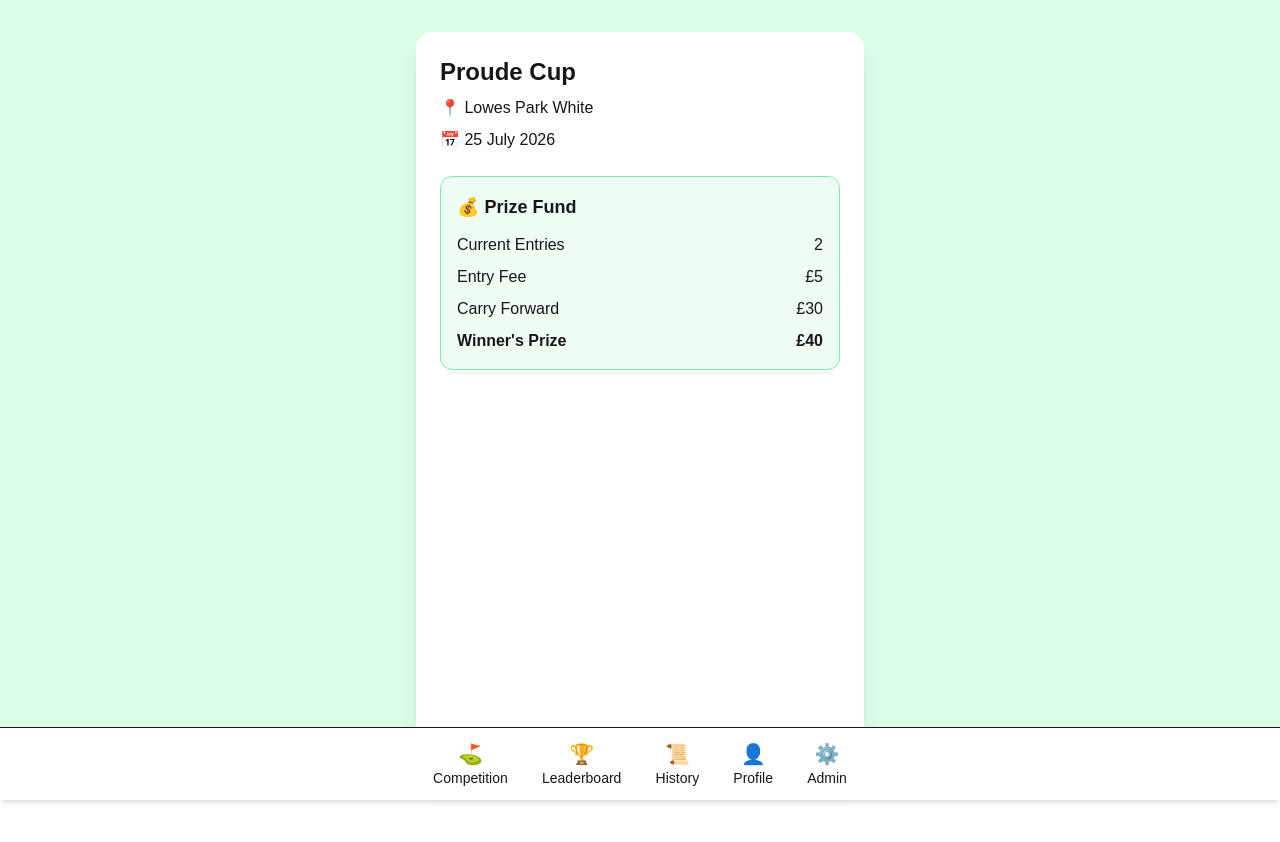
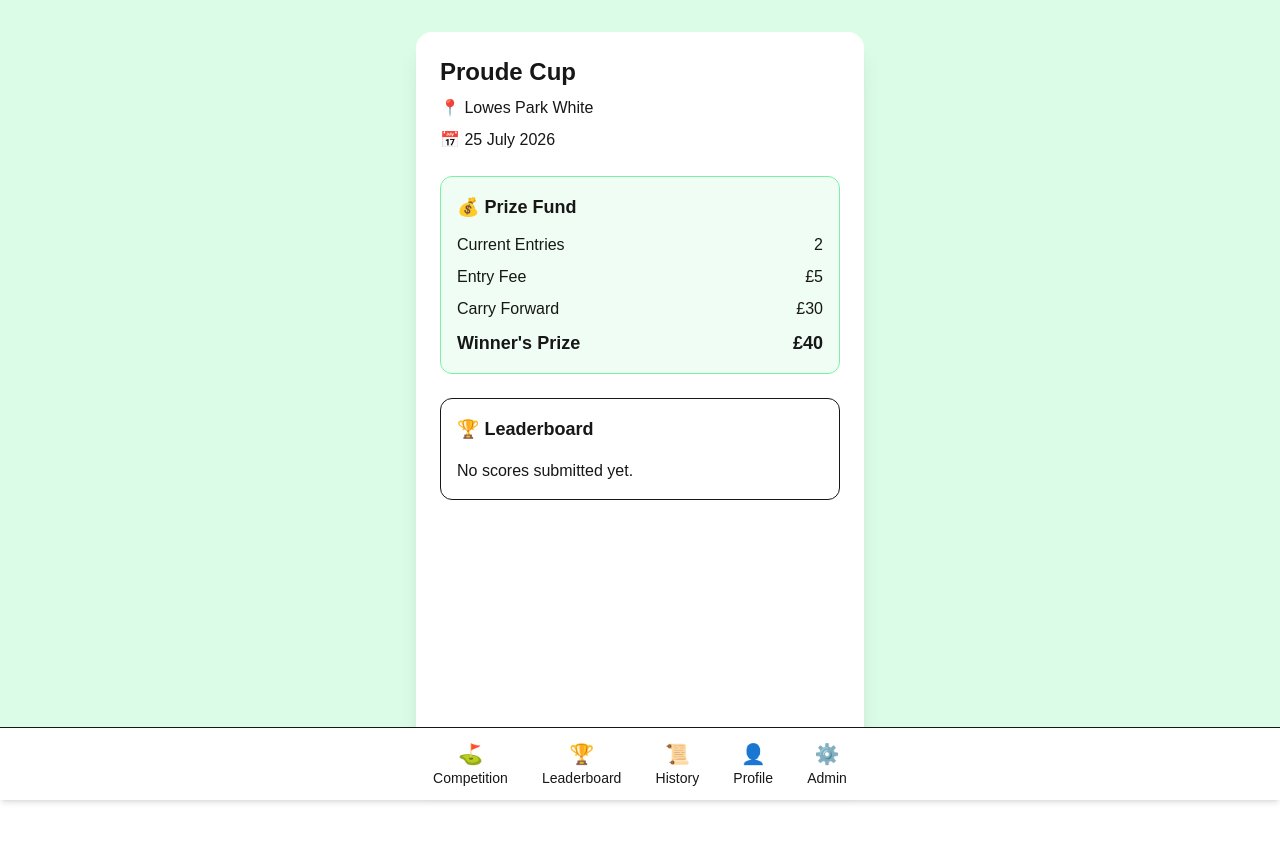
Before and after one commit to stuarthall81/lp5, a Next.js app: page /competition/2026-proude-cup in a window 1280 px wide. Shown: the top 842 px of the page. Built offline with nearby package versions, Linux system fonts and the light colour scheme.

Commit message:
Set up Supabase database and project connection

```diff
--- a/app/competition/[id]/page.tsx
+++ b/app/competition/[id]/page.tsx
@@ -3,6 +3,7 @@ import { playerEntries } from "@/data/playerEntries";
 import CurrentPlayerEntry from "@/components/CurrentPlayerEntry";
 import PrizeFundCard from "@/components/PrizeFundCard";
 import PlayerEntryCard from "@/components/PlayerEntryCard";
+import LeaderboardCard from "@/components/LeaderboardCard";
 
 type CompetitionPageProps = {
   params: Promise<{
@@ -22,8 +23,6 @@ export default async function CompetitionPage({
   if (!competition) {
     return <p>Competition not found.</p>;
   }
-
-  // Temporary until authentication is added
 
 
   return (
@@ -48,6 +47,10 @@ export default async function CompetitionPage({
   competitionId={competition.id}
 />
 
+        <LeaderboardCard
+  competitionId={competition.id}
+/>
+
       </div>
     </main>
   );
--- /dev/null
+++ b/components/LeaderboardCard.tsx
@@ -0,0 +1,47 @@
+import { playerEntries } from "@/data/playerEntries";
+
+type Props = {
+  competitionId: string;
+};
+
+export default function LeaderboardCard({
+  competitionId,
+}: Props) {
+  const leaderboard = playerEntries
+    .filter(
+      (entry) =>
+        entry.competitionId === competitionId &&
+        entry.playing &&
+        entry.score !== undefined
+    )
+    .sort((a, b) => a.score! - b.score!);
+
+  return (
+    <div className="border rounded-xl p-4 mt-6">
+
+      <h2 className="font-semibold text-lg mb-4">
+        🏆 Leaderboard
+      </h2>
+
+      {leaderboard.length === 0 ? (
+        <p>No scores submitted yet.</p>
+      ) : (
+        leaderboard.map((entry, index) => (
+          <div
+            key={entry.playerId}
+            className="flex justify-between py-2 border-b last:border-b-0"
+          >
+            <span>
+              {index + 1}. {entry.playerId}
+            </span>
+
+            <span className="font-semibold">
+              {entry.score}
+            </span>
+          </div>
+        ))
+      )}
+
+    </div>
+  );
+}
--- a/components/PrizeFundCard.tsx
+++ b/components/PrizeFundCard.tsx
@@ -1,6 +1,6 @@
 import { Competition } from "@/types/competition";
+import { playerEntries } from "@/data/playerEntries";
 import { calculatePrizeFund } from "@/lib/prizeFund";
-import { playerEntries } from "@/data/playerEntries";
 
 type PrizeFundCardProps = {
   competition: Competition;
@@ -9,30 +9,30 @@ type PrizeFundCardProps = {
 export default function PrizeFundCard({
   competition,
 }: PrizeFundCardProps) {
-  const competitionEntries = playerEntries.filter(
-    (entry) => entry.competitionId === competition.id
+  const entries = playerEntries.filter(
+    (entry) =>
+      entry.competitionId === competition.id &&
+      entry.playing
   );
 
-  const currentEntries = competitionEntries.filter(
-    (entry) => entry.playing
-  ).length;
-
   const prizeFund = calculatePrizeFund(
-    currentEntries,
+    entries.length,
     competition.entryFee,
     competition.rollover
   );
 
   return (
     <div className="bg-green-50 border border-green-300 rounded-xl p-4 mb-6">
+
       <h2 className="font-semibold text-lg">
         💰 Prize Fund
       </h2>
 
       <div className="mt-3 space-y-2">
+
         <div className="flex justify-between">
           <span>Current Entries</span>
-          <span>{currentEntries}</span>
+          <span>{entries.length}</span>
         </div>
 
         <div className="flex justify-between">
@@ -47,11 +47,13 @@ export default function PrizeFundCard({
           </div>
         )}
 
-        <div className="flex justify-between font-bold">
+        <div className="flex justify-between font-bold text-lg">
           <span>Winner's Prize</span>
           <span>£{prizeFund}</span>
         </div>
+
       </div>
+
     </div>
   );
 }
--- /dev/null
+++ b/lib/supabase.ts
@@ -0,0 +1,6 @@
+import { createClient } from "@supabase/supabase-js";
+
+export const supabase = createClient(
+  process.env.NEXT_PUBLIC_SUPABASE_URL!,
+  process.env.NEXT_PUBLIC_SUPABASE_ANON_KEY!
+);
--- a/package.json
+++ b/package.json
@@ -9,6 +9,7 @@
     "lint": "eslint"
   },
   "dependencies": {
+    "@supabase/supabase-js": "^2.111.0",
     "next": "16.2.12",
     "react": "19.2.4",
     "react-dom": "19.2.4"
```
Also changed, not shown: components/Header.tsx (added), components/StatusBadge.tsx (added), lib/prizeFund.ts (line endings or trailing spaces), 1 other file (tests, documents, lock files or other folders).
